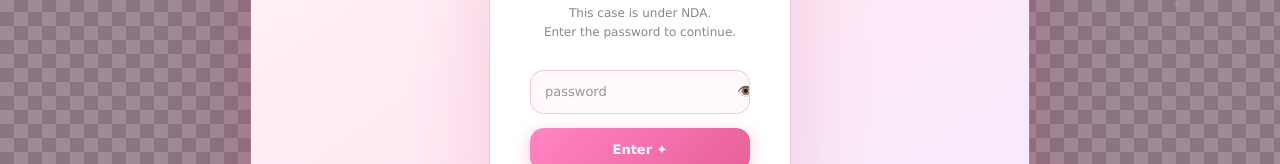
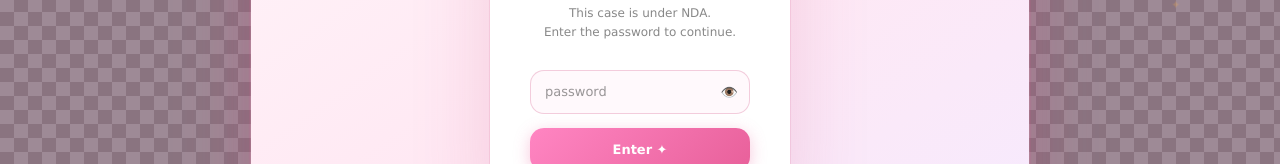
Before and after one commit to thsslopes/portfolio, a React (Vite) app: page / in a window 1280 px wide. Both pictures are taken after a click on the element 584 px from the left and 750 px from the top of the page. Shown: the part 394-558 px from the top of the page. Built offline with nearby package versions, Linux system fonts and the light colour scheme; a web font is replaced by a local one.

Commit message:
Fix eye toggle with absolute positioning inside input wrapper
Co-Authored-By: Claude Sonnet 4.6 <noreply@anthropic.com>

```diff
--- a/src/Portfolio2.jsx
+++ b/src/Portfolio2.jsx
@@ -1785,14 +1785,7 @@ function PasswordGate({ children }) {
         </div>
 
         {/* input row */}
-        <div style={{
-          display: 'flex', alignItems: 'center',
-          border: `1.5px solid ${error ? MAC.red : 'rgba(220,120,160,0.35)'}`,
-          borderRadius: 14, overflow: 'hidden',
-          background: '#FFF9FC',
-          transition: 'border-color 0.2s',
-          marginBottom: 14,
-        }}>
+        <div style={{ position: 'relative', marginBottom: 14 }}>
           <input
             type={show ? 'text' : 'password'}
             value={value}
@@ -1800,19 +1793,23 @@ function PasswordGate({ children }) {
             onKeyDown={e => e.key === 'Enter' && attempt()}
             placeholder="password"
             style={{
-              flex: 1, border: 'none', outline: 'none',
-              padding: '11px 14px', fontSize: 13,
-              background: 'transparent', color: '#333',
+              width: '100%', boxSizing: 'border-box',
+              border: `1.5px solid ${error ? MAC.red : 'rgba(220,120,160,0.35)'}`,
+              borderRadius: 14, outline: 'none',
+              padding: '11px 40px 11px 14px', fontSize: 13,
+              background: '#FFF9FC', color: '#333',
               fontFamily: MAC.font, cursor: 'text',
+              transition: 'border-color 0.2s',
             }}
           />
           <button
             onClick={() => setShow(s => !s)}
             style={{
+              position: 'absolute', right: 12, top: '50%',
+              transform: 'translateY(-50%)',
               border: 'none', background: 'transparent',
-              padding: '0 12px', fontSize: 14, color: '#CCC',
-              cursor: 'pointer', flexShrink: 0,
-              display: 'flex', alignItems: 'center', alignSelf: 'stretch',
+              fontSize: 14, color: '#CCC', cursor: 'pointer',
+              padding: 0, lineHeight: 1,
             }}
           >{show ? '🙈' : '👁️'}</button>
         </div>
```
